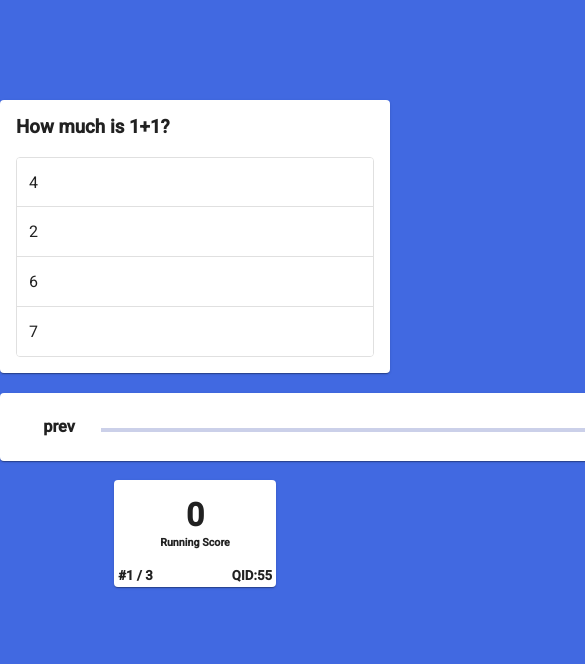
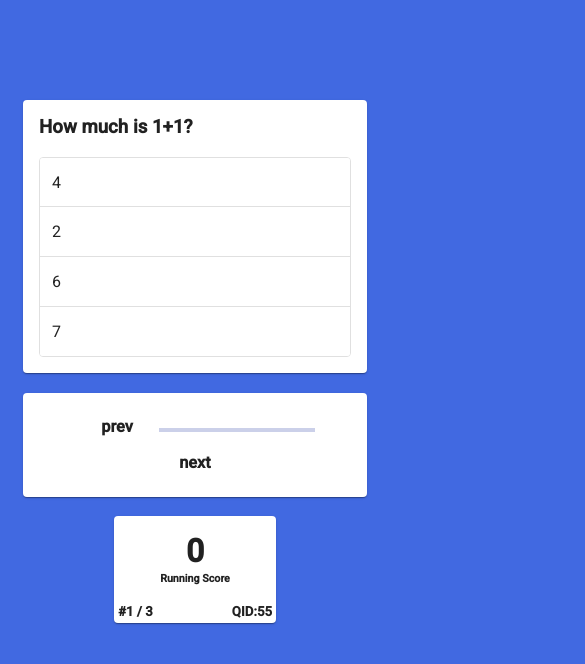
Before and after one commit to R-BRMN/hermes-site, an Angular app: page / in a window 390 px wide. Shown: the top 664 px of the page, 585 px wide, since content can reach past the window. Built offline with nearby package versions, Linux system fonts and the light colour scheme.

Commit message:
adjusted for mobile

```diff
--- a/src/app/progress/progress.component.css
+++ b/src/app/progress/progress.component.css
@@ -1,9 +1,11 @@
 mat-card {
     margin-top: 20px;
-    width: 770px;
+    max-width: 770px;
+    max-width: 80%
 }
 mat-progress-bar {
-    width: 600px;
+    max-width: 600px;
+    width: 50%;
     display: inline-block;
 }
 button {
@@ -14,7 +16,9 @@ h3 {
 }
 #next {
     margin-left:10px;
+    margin-right:10px;
 }
 #prev {
     margin-right:10px;
+    margin-left:10px;
 }
--- a/src/app/question/question.component.css
+++ b/src/app/question/question.component.css
@@ -10,6 +10,7 @@
 
 .example-card {
     max-width: 770px;
+    max-width: 80%;
     position: relative;
 }
 
```
